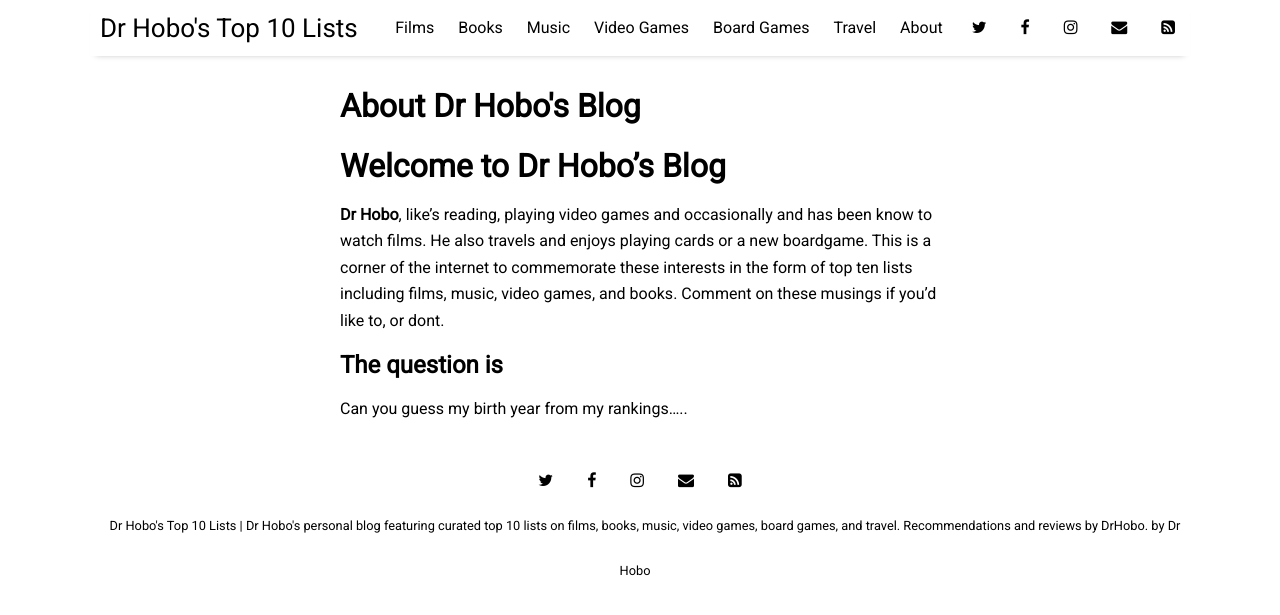
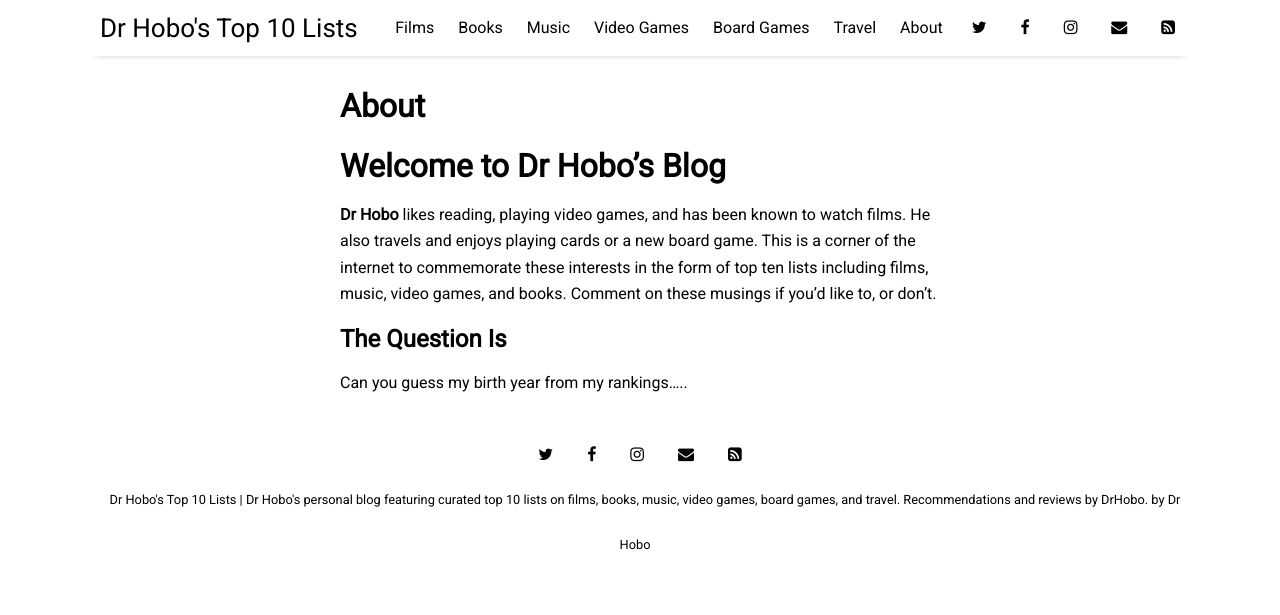
Before and after one commit to TheDrHobo/thedrhobo.github.io, a Jekyll site: the page built from about.md, in a window 1280 px wide. Shown: the top 615 px of the page. Built offline with Jekyll 4.4.1, drawn with Linux system fonts in a browser that asks for light colours; nearby versions of some CDN libraries.

Commit message:
Update about.md

```diff
--- a/about.md
+++ b/about.md
@@ -1,14 +1,13 @@
 ---
 layout: page
-title: About Dr Hobo's Blog
-permalink: /about/
+title: About
+permalink: /about
 ---
 
 # Welcome to Dr Hobo's Blog
 
- **Dr Hobo**, like's reading, playing video games and occasionally and has been know to watch films. He also travels and enjoys playing cards or a new boardgame. This is a corner of the internet to commemorate these interests in the form of top ten lists including films, music, video games, and books. Comment on these musings if you'd like to, or dont.
+**Dr Hobo** likes reading, playing video games, and has been known to watch films. He also travels and enjoys playing cards or a new board game. This is a corner of the internet to commemorate these interests in the form of top ten lists including films, music, video games, and books. Comment on these musings if you'd like to, or don't.
 
-## The question is
-
+## The Question Is
 
 Can you guess my birth year from my rankings.....
```
